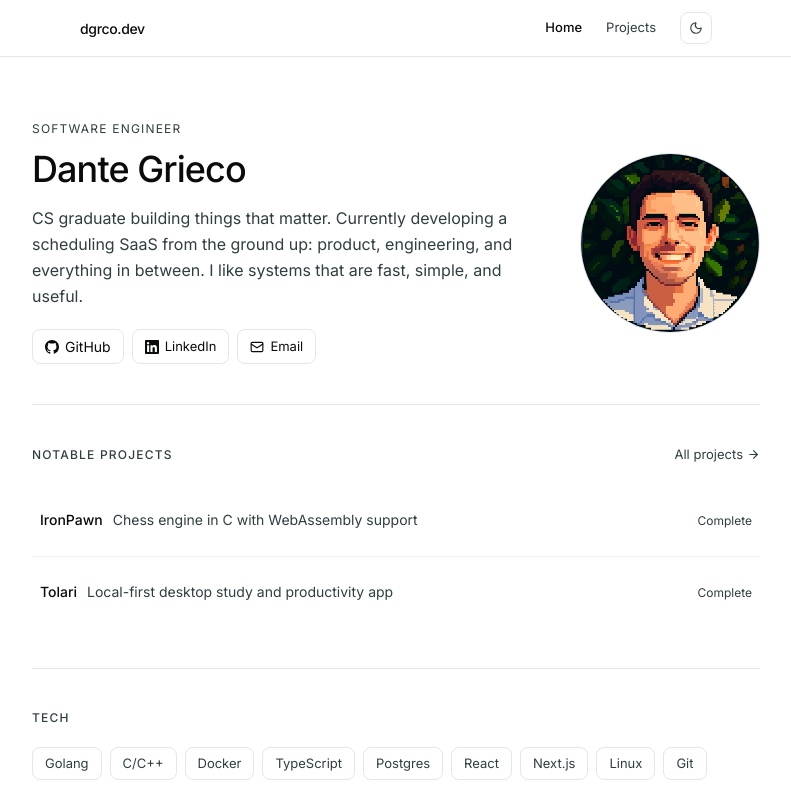
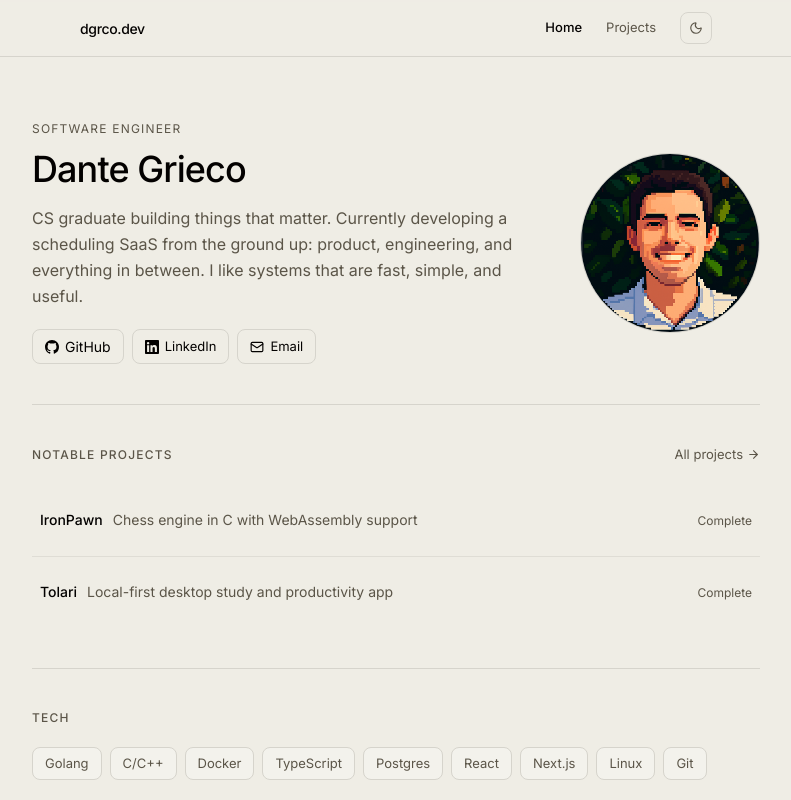
Before and after one commit to dgrco/my-portfolio, a Next.js app: page / in a window 1280 px wide. Shown: the top 800 px of the page, without its empty margins (244-1035 px from the left). Built offline with nearby package versions, Linux system fonts and the light colour scheme.

Commit message:
change color scheme

```diff
--- a/src/app/globals.css
+++ b/src/app/globals.css
@@ -49,72 +49,73 @@
 }
 
 :root {
-  --background: oklch(1 0 0);
-  --foreground: oklch(0.148 0.004 228.8);
-  --card: oklch(1 0 0);
-  --card-foreground: oklch(0.148 0.004 228.8);
-  --popover: oklch(1 0 0);
-  --popover-foreground: oklch(0.148 0.004 228.8);
-  --primary: oklch(0.218 0.008 223.9);
-  --primary-foreground: oklch(0.987 0.002 197.1);
-  --secondary: oklch(0.963 0.002 197.1);
-  --secondary-foreground: oklch(0.218 0.008 223.9);
-  --muted: oklch(0.963 0.002 197.1);
-  --muted-foreground: oklch(0.35 0.021 213.5);
-  --accent: oklch(0.963 0.002 197.1);
-  --accent-foreground: oklch(0.218 0.008 223.9);
-  --destructive: oklch(0.577 0.245 27.325);
-  --border: oklch(0.925 0.005 214.3);
-  --input: oklch(0.925 0.005 214.3);
-  --ring: oklch(0.723 0.014 214.4);
-  --chart-1: oklch(0.872 0.007 219.6);
-  --chart-2: oklch(0.56 0.021 213.5);
-  --chart-3: oklch(0.45 0.017 213.2);
-  --chart-4: oklch(0.378 0.015 216);
-  --chart-5: oklch(0.275 0.011 216.9);
+  --background: oklch(0.945 0.01 95);
+  --foreground: oklch(0.08 0.02 85);
+  --card: oklch(0.96 0.008 95);
+  --card-foreground: oklch(0.08 0.02 85);
+  --popover: oklch(0.96 0.008 95);
+  --popover-foreground: oklch(0.08 0.02 85);
+  --primary: oklch(0.27 0.035 85);
+  --primary-foreground: oklch(0.96 0.008 95);
+  --secondary: oklch(0.91 0.014 95);
+  --secondary-foreground: oklch(0.08 0.02 85);
+  --muted: oklch(0.91 0.014 95);
+  --muted-foreground: oklch(0.45 0.022 85);
+  --accent: oklch(0.89 0.016 95);
+  --accent-foreground: oklch(0.08 0.02 85);
+  --destructive: oklch(0.52 0.18 22);
+  --border: oklch(0.87 0.012 95);
+  --input: oklch(0.87 0.012 95);
+  --ring: oklch(0.35 0.03 85);
+  --chart-1: oklch(0.65 0.04 85);
+  --chart-2: oklch(0.5 0.035 80);
+  --chart-3: oklch(0.4 0.03 75);
+  --chart-4: oklch(0.7 0.035 90);
+  --chart-5: oklch(0.55 0.025 88);
   --radius: 0.625rem;
-  --sidebar: oklch(0.987 0.002 197.1);
-  --sidebar-foreground: oklch(0.148 0.004 228.8);
-  --sidebar-primary: oklch(0.218 0.008 223.9);
-  --sidebar-primary-foreground: oklch(0.987 0.002 197.1);
-  --sidebar-accent: oklch(0.963 0.002 197.1);
-  --sidebar-accent-foreground: oklch(0.218 0.008 223.9);
-  --sidebar-border: oklch(0.925 0.005 214.3);
-  --sidebar-ring: oklch(0.723 0.014 214.4);
+  --sidebar: oklch(0.96 0.008 95);
+  --sidebar-foreground: oklch(0.08 0.02 85);
+  --sidebar-primary: oklch(0.27 0.035 85);
+  --sidebar-primary-foreground: oklch(0.96 0.008 95);
+  --sidebar-accent: oklch(0.91 0.014 95);
+  --sidebar-accent-foreground: oklch(0.08 0.02 85);
+  --sidebar-border: oklch(0.87 0.012 95);
+  --sidebar-ring: oklch(0.35 0.03 85);
 }
 
 .dark {
-  --background: oklch(0.148 0.004 228.8);
-  --foreground: oklch(0.987 0.002 197.1);
-  --card: oklch(0.218 0.008 223.9);
-  --card-foreground: oklch(0.987 0.002 197.1);
-  --popover: oklch(0.218 0.008 223.9);
-  --popover-foreground: oklch(0.987 0.002 197.1);
-  --primary: oklch(0.925 0.005 214.3);
-  --primary-foreground: oklch(0.218 0.008 223.9);
-  --secondary: oklch(0.275 0.011 216.9);
-  --secondary-foreground: oklch(0.987 0.002 197.1);
-  --muted: oklch(0.275 0.011 216.9);
-  --muted-foreground: oklch(0.723 0.014 214.4);
-  --accent: oklch(0.275 0.011 216.9);
-  --accent-foreground: oklch(0.987 0.002 197.1);
-  --destructive: oklch(0.704 0.191 22.216);
-  --border: oklch(1 0 0 / 10%);
-  --input: oklch(1 0 0 / 15%);
-  --ring: oklch(0.56 0.021 213.5);
-  --chart-1: oklch(0.872 0.007 219.6);
-  --chart-2: oklch(0.56 0.021 213.5);
-  --chart-3: oklch(0.45 0.017 213.2);
-  --chart-4: oklch(0.378 0.015 216);
-  --chart-5: oklch(0.275 0.011 216.9);
-  --sidebar: oklch(0.218 0.008 223.9);
-  --sidebar-foreground: oklch(0.987 0.002 197.1);
-  --sidebar-primary: oklch(0.488 0.243 264.376);
-  --sidebar-primary-foreground: oklch(0.987 0.002 197.1);
-  --sidebar-accent: oklch(0.275 0.011 216.9);
-  --sidebar-accent-foreground: oklch(0.987 0.002 197.1);
-  --sidebar-border: oklch(1 0 0 / 10%);
-  --sidebar-ring: oklch(0.56 0.021 213.5);
+  --background: oklch(0.1296 0.004 64.73);
+  --foreground: oklch(1 0 0);
+  --card: oklch(0.1827 0.004 64.73);
+  --card-foreground: oklch(1 0 0);
+  --popover: oklch(0.1827 0.004 64.73);
+  --popover-foreground: oklch(1 0 0);
+  --primary: oklch(0.857 0.027 88.26);
+  --primary-foreground: oklch(0.1827 0.004 64.73);
+  --secondary: oklch(0.2234 0.006 64.73);
+  --secondary-foreground: oklch(1 0 0);
+  --muted: oklch(0.2234 0.006 64.73);
+  --muted-foreground: oklch(0.85 0.01 88.26);
+  --accent: oklch(0.2234 0.006 64.73);
+  --accent-foreground: oklch(1 0 0);
+  --destructive: oklch(0.5 0.16 22);
+  --border: oklch(0.2693 0.007 64.73);
+  --input: oklch(0.2693 0.007 64.73);
+  --ring: oklch(0.65 0.02 88.26);
+  --chart-1: oklch(0.72 0.025 88.26);
+  --chart-2: oklch(0.58 0.02 85);
+  --chart-3: oklch(0.48 0.018 80);
+  --chart-4: oklch(0.65 0.022 90);
+  --chart-5: oklch(0.55 0.015 88);
+  --radius: 0.625rem;
+  --sidebar: oklch(0.1827 0.004 64.73);
+  --sidebar-foreground: oklch(1 0 0);
+  --sidebar-primary: oklch(0.857 0.027 88.26);
+  --sidebar-primary-foreground: oklch(0.1827 0.004 64.73);
+  --sidebar-accent: oklch(0.2234 0.006 64.73);
+  --sidebar-accent-foreground: oklch(1 0 0);
+  --sidebar-border: oklch(0.2693 0.007 64.73);
+  --sidebar-ring: oklch(0.65 0.02 88.26);
 }
 
 @layer base {
```
